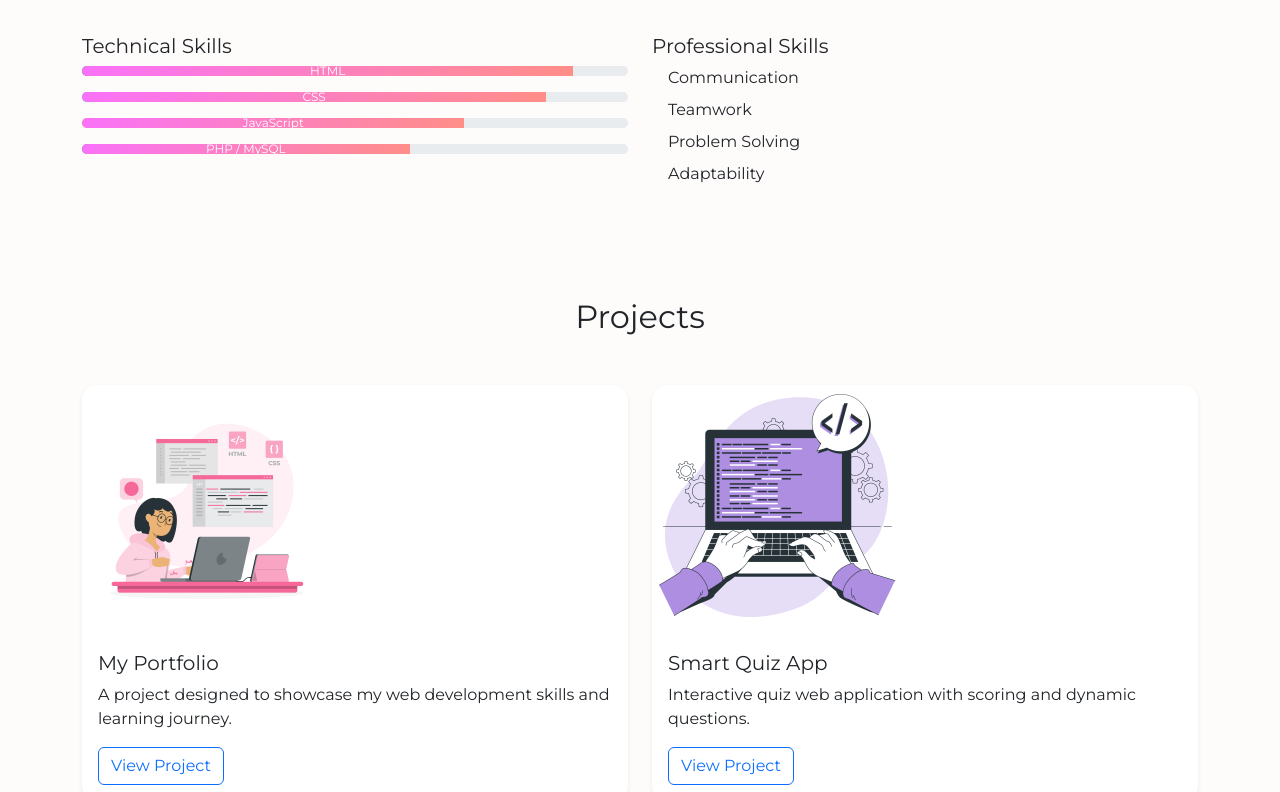
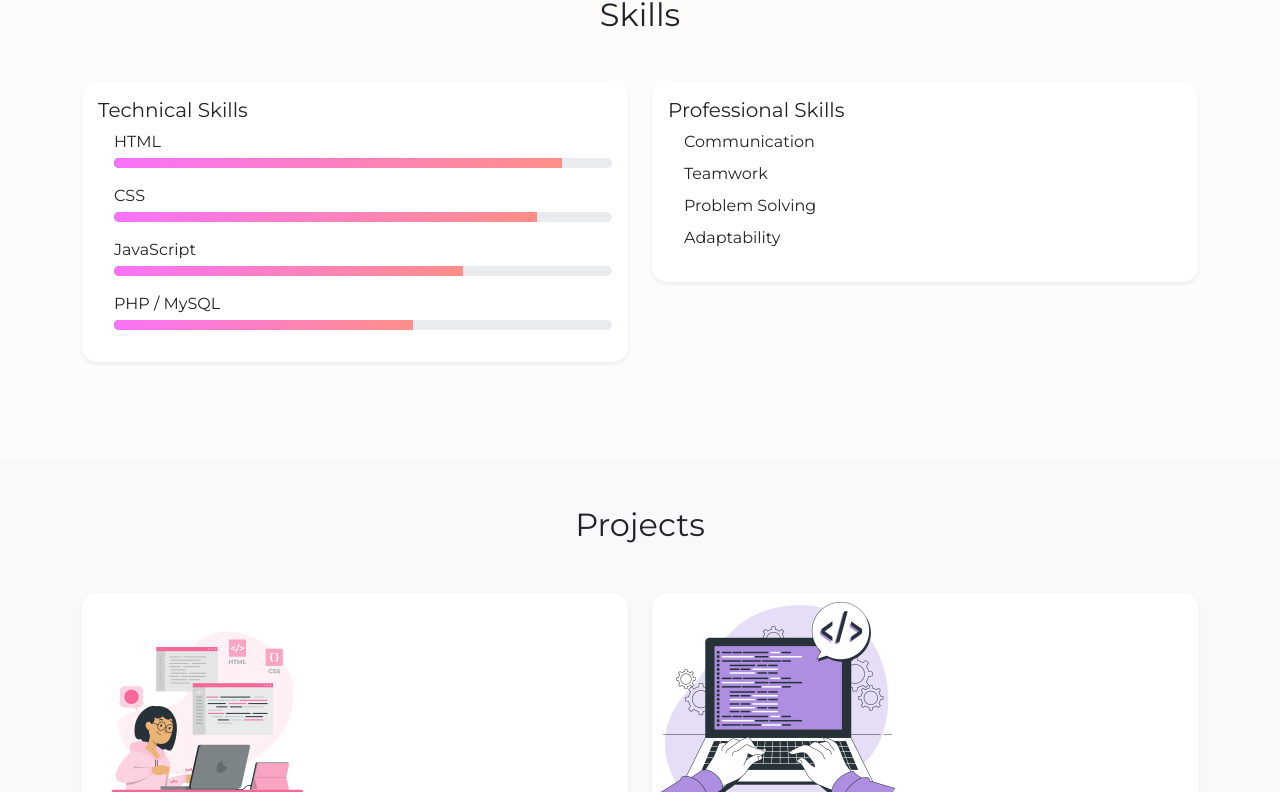
Before and after one commit to Lusia-Kaushiningwa/Lusia-Portfolio-website, a plain HTML site: page index.html in a window 1280 px wide. Shown: the part 706-1498 px from the top of the page. Drawn offline with nearby package versions, Linux system fonts and the light colour scheme.

Commit message:
paragraph  alignments

```diff
--- a/index.html
+++ b/index.html
@@ -95,35 +95,48 @@
     </section>
 
     <!-- SKILLS -->
-    <section class="container py-5">
+    <section class="py-5">
+        <div class="container py-5">
             <h2 class="text-center mb-5">Skills</h2>
-
-        <div class="row">
+            <div class="row g-4">
                 <div class="col-md-6">
+                    <div class="card shadow-sm">
+                        <div class="card-body">
                             <h5>Technical Skills</h5>
 
-                <div class="progress mb-3">
-                    <div class="progress-bar bg-success" style="width: 90%">HTML</div>
-                </div>
-
-                <div class="progress mb-3">
-                    <div class="progress-bar bg-info" style="width: 85%">CSS</div>
-                </div>
-
-                <div class="progress mb-3">
-                    <div class="progress-bar bg-warning" style="width: 70%">
-                        JavaScript
+                            <div class="mb-3 ps-3">
+                                <p class="mb-1">HTML</p>
+                                <div class="progress">
+                                    <div class="progress-bar bg-success" style="width: 90%"></div>
                                 </div>
                             </div>
 
-                <div class="progress mb-3">
-                    <div class="progress-bar bg-secondary" style="width: 60%">
-                        PHP / MySQL
+                            <div class="mb-3 ps-3">
+                                <p class="mb-1">CSS</p>
+                                <div class="progress">
+                                    <div class="progress-bar bg-info" style="width: 85%"></div>
+                                </div>
+                            </div>
+
+                            <div class="mb-3 ps-3">
+                                <p class="mb-1">JavaScript</p>
+                                <div class="progress">
+                                    <div class="progress-bar bg-warning" style="width: 70%"></div>
+                                </div>
+                            </div>
+
+                            <div class="mb-3 ps-3">
+                                <p class="mb-1">PHP / MySQL</p>
+                                <div class="progress">
+                                    <div class="progress-bar bg-secondary" style="width: 60%"></div>
                                 </div>
                             </div>
                         </div>
-
+                    </div>
+                </div>
                 <div class="col-md-6">
+                    <div class="card shadow-sm">
+                        <div class="card-body">
                             <h5>Professional Skills</h5>
 
                             <ul class="mb-3 ps-3">
@@ -134,10 +147,14 @@
                             </ul>
                         </div>
                     </div>
+                </div>
+            </div>
+        </div>
     </section>
 
     <!-- PROJECTS -->
-    <section class="container py-5">
+    <section class="bg-light">
+        <div class="container py-5">
             <h2 class="text-center mb-5">Projects</h2>
 
             <div class="row g-4">
@@ -177,6 +194,7 @@
                     </div>
                 </div>
             </div>
+        </div>
     </section>
 
     <!-- CONTACT -->
```
Also changed, not shown: skill-set.html (+1 -1 lines), 1 other file. Lines whose indentation alone changed are shown as unchanged.
